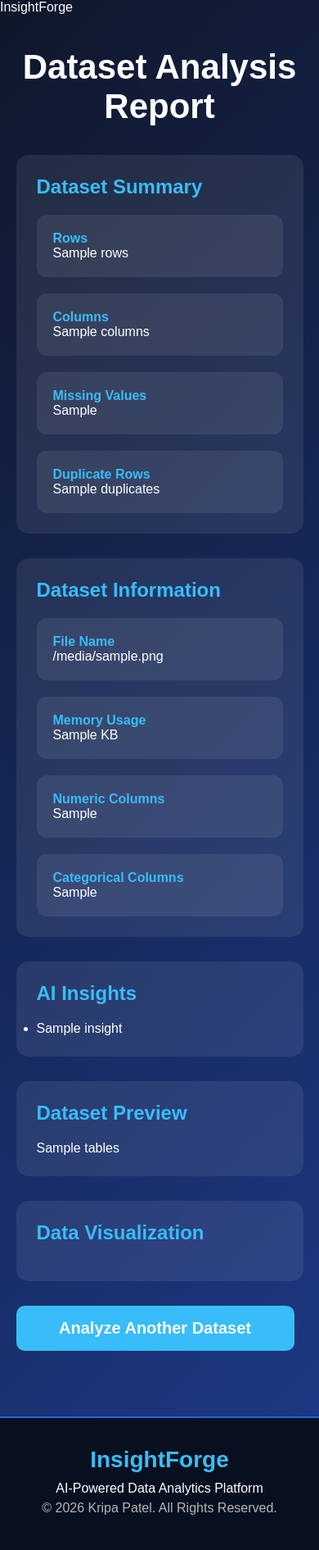
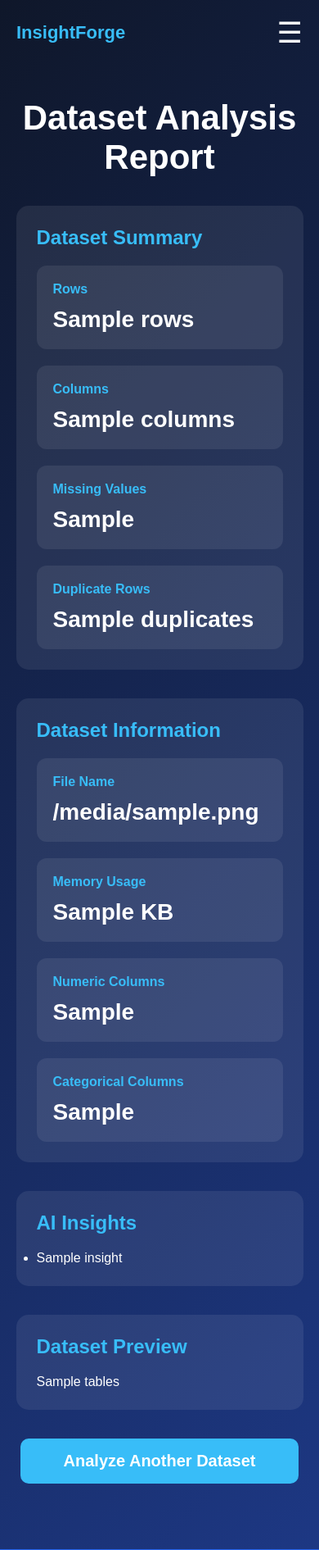
Before and after one commit to kripapatel2006-prog/InsightForge, a Flask app: template templates/report.html in a window 390 px wide. Shown: the top 1891 px of the page at 82% size. Before the commit the page ends 1848 px from the top, so only its background shows below. Run offline with Flask 3, Linux system fonts and the light colour scheme; the template is opened without the code that fills it: most values are stand-ins (such as "Sample title", 1, 10 or a date in 2020).

Commit message:
Redesign report page and improve responsive layout

```diff
--- a/static/css/style.css
+++ b/static/css/style.css
@@ -379,3 +379,38 @@ nav ul li a:hover{
     }
 
 }
+/* Report Cards */
+
+.card h3{
+    margin-top:12px;
+    font-size:28px;
+    color:#ffffff;
+}
+
+.card{
+    transition:0.3s;
+}
+
+.card:hover{
+    transform:translateY(-5px);
+    box-shadow:0 8px 20px rgba(0,0,0,0.3);
+}
+
+.section{
+    margin-bottom:35px;
+}
+
+.chart-container{
+    display:flex;
+    justify-content:center;
+}
+
+.chart-image{
+    max-width:900px;
+    width:100%;
+    border-radius:12px;
+}
+
+.table{
+    min-width:700px;
+}
--- a/templates/report.html
+++ b/templates/report.html
@@ -11,20 +11,31 @@
 
 <body>
 
-    <nav class="navbar">
-        <div class="logo">InsightForge</div>
+<header>
 
-        <ul class="nav-links">
+    <nav>
+
+        <h2>InsightForge</h2>
+
+        <div class="menu-toggle" id="menu-toggle">
+            ☰
+        </div>
+
+        <ul id="nav-links">
             <li><a href="/">Home</a></li>
             <li><a href="/upload-page">Upload</a></li>
+            <li><a href="/report">Report</a></li>
         </ul>
+
     </nav>
+
+</header>
 
 <div class="report-container">
 
     <h1 class="report-title">Dataset Analysis Report</h1>
 
-        <!-- Summary -->
+    <!-- Dataset Summary -->
 
     <div class="section">
 
@@ -33,29 +44,28 @@
         <div class="summary-grid">
 
             <div class="card">
-                    <span>Rows</span><br>
-                    {{ rows }}
+                <span>Rows</span>
+                <h3>{{ rows }}</h3>
             </div>
 
             <div class="card">
-                    <span>Columns</span><br>
-                    {{ columns }}
+                <span>Columns</span>
+                <h3>{{ columns }}</h3>
             </div>
 
             <div class="card">
-                    <span>Missing Values</span><br>
-                    {{ missing_values }}
+                <span>Missing Values</span>
+                <h3>{{ missing_values }}</h3>
             </div>
 
             <div class="card">
-                    <span>Duplicate Rows</span><br>
-                    {{ duplicates }}
+                <span>Duplicate Rows</span>
+                <h3>{{ duplicates }}</h3>
             </div>
 
         </div>
 
     </div>
-
 
     <!-- Dataset Information -->
 
@@ -66,29 +76,28 @@
         <div class="summary-grid">
 
             <div class="card">
-                    <span>File Name</span><br>
-                    {{ filename }}
+                <span>File Name</span>
+                <h3>{{ filename }}</h3>
             </div>
 
             <div class="card">
-                    <span>Memory Usage</span><br>
-                    {{ memory_usage }} KB
+                <span>Memory Usage</span>
+                <h3>{{ memory_usage }} KB</h3>
             </div>
 
             <div class="card">
-                    <span>Numeric Columns</span><br>
-                    {{ numeric_columns }}
+                <span>Numeric Columns</span>
+                <h3>{{ numeric_columns }}</h3>
             </div>
 
             <div class="card">
-                    <span>Categorical Columns</span><br>
-                    {{ categorical_columns }}
+                <span>Categorical Columns</span>
+                <h3>{{ categorical_columns }}</h3>
             </div>
 
         </div>
 
     </div>
-
 
     <!-- AI Insights -->
 
@@ -106,6 +115,26 @@
 
     </div>
 
+    <!-- Chart -->
+
+    {% if chart_file %}
+
+    <div class="section">
+
+        <h2>Data Visualization</h2>
+
+        <div class="chart-container">
+
+            <img
+                src="{{ url_for('static', filename='charts/' + chart_file) }}"
+                class="chart-image"
+                alt="Dataset Chart">
+
+        </div>
+
+    </div>
+
+    {% endif %}
 
     <!-- Dataset Preview -->
 
@@ -113,31 +142,15 @@
 
         <h2>Dataset Preview</h2>
 
+        <div style="overflow-x:auto;">
+
             {{ tables|safe }}
 
         </div>
-<!-- Charts -->
-
-<div class="section">
-
-    <h2>Data Visualization</h2>
-
-    {% if chart_file %}
-
-        <div class="chart-container">
-
-            <img
-                src="{{ url_for('static', filename='charts/' + chart_file) }}"
-                class="chart-image"
-                alt="Bar Chart">
 
     </div>
 
-    {% endif %}
-
-</div>
-
-        <div class="center">
+    <div style="text-align:center; margin-top:30px;">
 
         <a href="/upload-page" class="btn">
             Analyze Another Dataset
@@ -146,6 +159,7 @@
     </div>
 
 </div>
+
 <footer class="footer">
 
     <div class="footer-content">
@@ -161,6 +175,9 @@
     </div>
 
 </footer>
+
+<script src="{{ url_for('static', filename='js/script.js') }}"></script>
+
 </body>
 
 </html>
```
Lines whose indentation alone changed are shown as unchanged.
